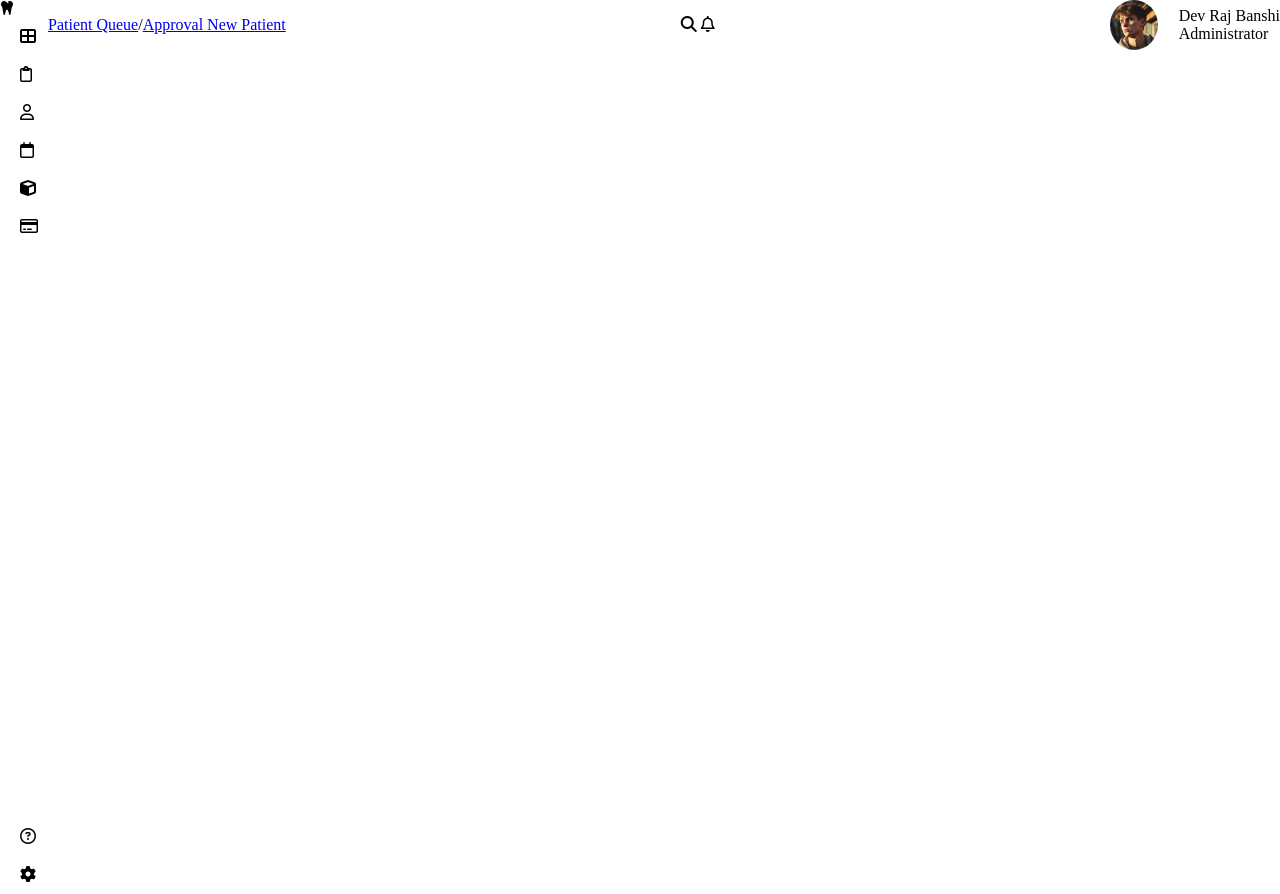
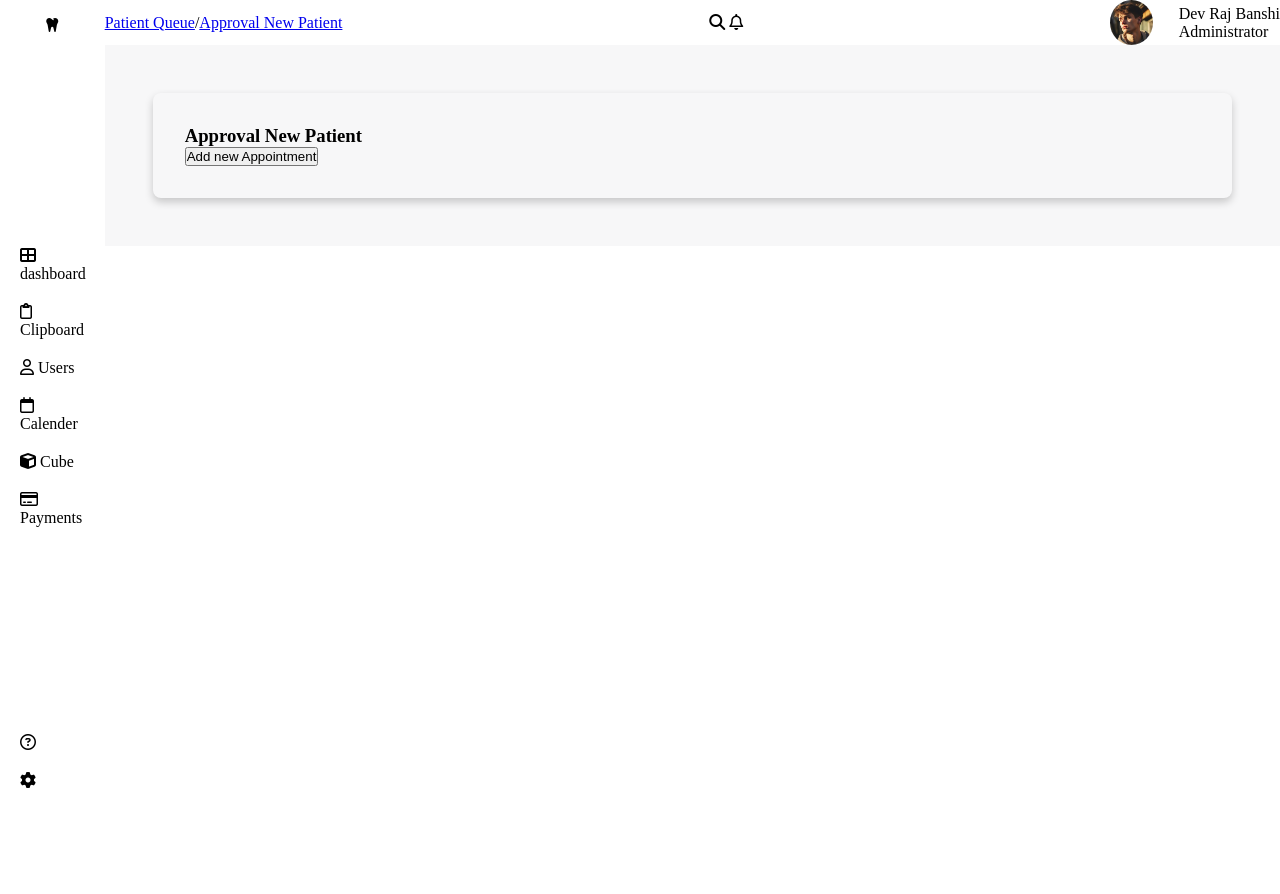
Before and after one commit to arc-foundation/learning, a plain HTML site: page index.html in a window 1280 px wide. After the commit the page ends 800 px from the top, so only its background shows below. Drawn offline with Linux system fonts and the light colour scheme.

Commit message:
updated ui

```diff
--- a/assets/css/style.css
+++ b/assets/css/style.css
@@ -4,9 +4,25 @@
     margin: 0;
 }
 
-.main-container{
+body{
     display: flex;
 }
+
+.main-container{
+   width: 100%;
+   main{
+    padding: 3rem;
+    background-color: #f7f7f8;
+   }
+}
+
+.card{
+    box-shadow: 0 4px 8px 0 rgba(0, 0, 0, 0.2);
+    transition: 0.3s;
+    border-radius: 8px;
+    padding: 2rem;
+}
+
 
 header.top-header{
 
@@ -22,27 +38,35 @@ header{
        align-items: center;
        justify-content: space-between;
        width: 170px;
+        .profile-img {
+            height: 45px;
+            border-radius: 50%;
+        }
     }
 }
 div.breadcrums{
     display: flex;
 }
 
-aside .top-nav {
-    height: 100vh;
-    max-width: 80%;
+div.brand-logo{
+    display: flex;
+    justify-content: center;
+    align-items: center;
+    height: 50px;
 }
 
-aside.top-nav {
+
+aside {
+    height: 100vh;
     display: flex;
     justify-content: space-between;
     flex-direction: column;
 }
 
-/* div {
-    margin-left: 10px;
-    padding: 10px;
-} */
+aside.side-bar{
+    max-height: 80%;
+    width: 114px;
+}
 
 nav ul>li {
     list-style: none;
@@ -56,8 +80,3 @@ nav ul>li {
     align-items: center;
     margin-top: 10px;
 }
-
-img.profile-img{
-    height: 50px;
-    border-radius: 50%;
-}
--- a/index.html
+++ b/index.html
@@ -10,19 +10,19 @@
 </head>
 
 <body>
-    <div class="main-container">
-        <aside>
-            <div>
+
+    <aside class="side-bar">
+        <div class="brand-logo">
             <i class="fa-solid fa-tooth"></i>
         </div>
-            <nav class="top-nav">
-                <ul class="top-nav">
-                    <li><i class=" fa-solid fa-table-cells-large"></i></li>
-                    <li><i class="fa-regular fa-clipboard"></i></li>
-                    <li><i class="fa-regular fa-user"></i></li>
-                    <li><i class="fa-regular fa-calendar"></i></li>
-                    <li><i class="fa-solid fa-cube"></i></li>
-                    <li><i class="fa-regular fa-credit-card"></i></li>
+        <nav class="side-nav">
+            <ul class="side-nav">
+                <li><i class=" fa-solid fa-table-cells-large"></i> dashboard</li>
+                <li><i class="fa-regular fa-clipboard"></i> Clipboard</li>
+                <li><i class="fa-regular fa-user"></i> Users</li>
+                <li><i class="fa-regular fa-calendar"></i> Calender</li>
+                <li><i class="fa-solid fa-cube"></i> Cube</li>
+                <li><i class="fa-regular fa-credit-card"></i> Payments</li>
             </ul>
         </nav>
         <nav class="nav-settings">
@@ -32,6 +32,7 @@
             </ul>
         </nav>
     </aside>
+    <div class="main-container">
         <header class="top-header">
             <div class="breadcrums">
                 <a href="#">Patient Queue</a>
@@ -52,7 +53,18 @@
                 </div>
             </div>
         </header>
+
+        <main>
+            <div class="card">
+                <div class="card-header">
+                    <h3>Approval New Patient</h3>
+
+                    <button class="btn btn-primary">Add new Appointment</button>
                 </div>
+            </div>
+        </main>
+    </div>
+
 
 
 
```
Lines whose indentation alone changed are shown as unchanged.
